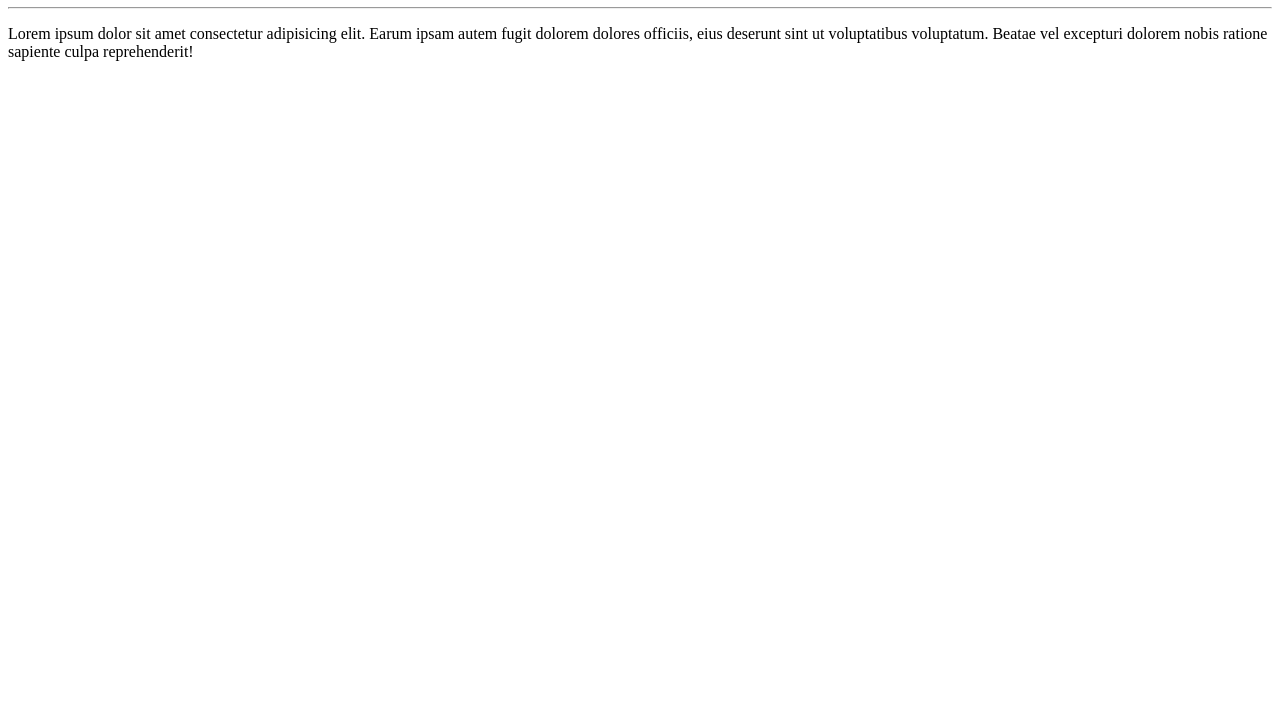
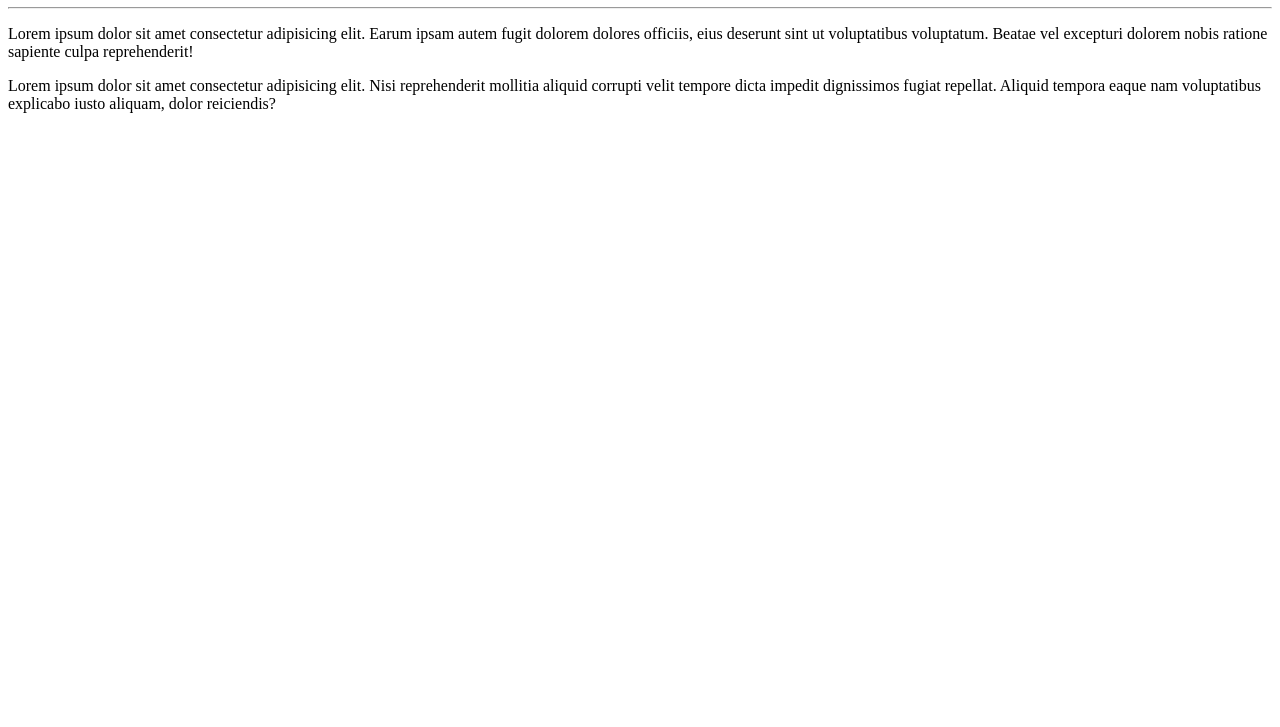
Before and after one commit to LeonardoOsugi/Ola-Mundo, a plain HTML site: page site-exemplo/index.html in a window 1280 px wide. Shown: the part 73-800 px from the top of the page. Drawn offline with Linux system fonts and the light colour scheme.

Commit message:
adicionei um parágrafo

```diff
--- a/site-exemplo/index.html
+++ b/site-exemplo/index.html
@@ -10,5 +10,6 @@
     <h1>Olá, Mundo!</h1>
     <hr>
     <p>Lorem ipsum dolor sit amet consectetur adipisicing elit. Earum ipsam autem fugit dolorem dolores officiis, eius deserunt sint ut voluptatibus voluptatum. Beatae vel excepturi dolorem nobis ratione sapiente culpa reprehenderit!</p>
+    <p>Lorem ipsum dolor sit amet consectetur adipisicing elit. Nisi reprehenderit mollitia aliquid corrupti velit tempore dicta impedit dignissimos fugiat repellat. Aliquid tempora eaque nam voluptatibus explicabo iusto aliquam, dolor reiciendis?</p>
 </body>
 </html>
```
